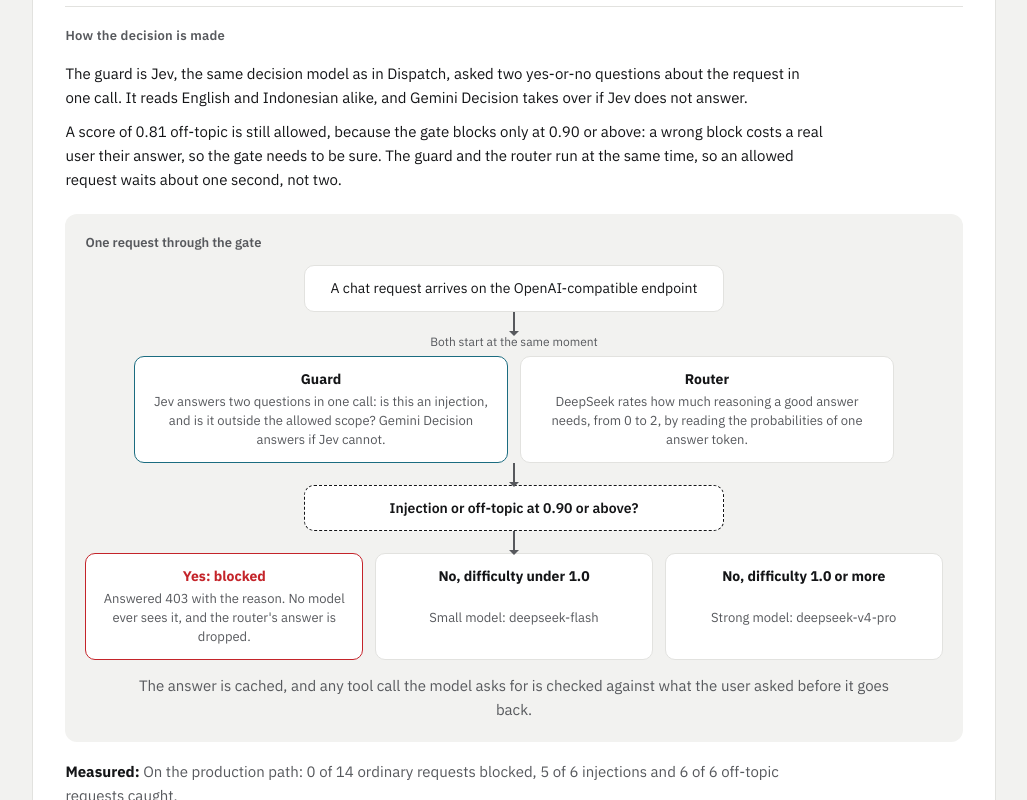
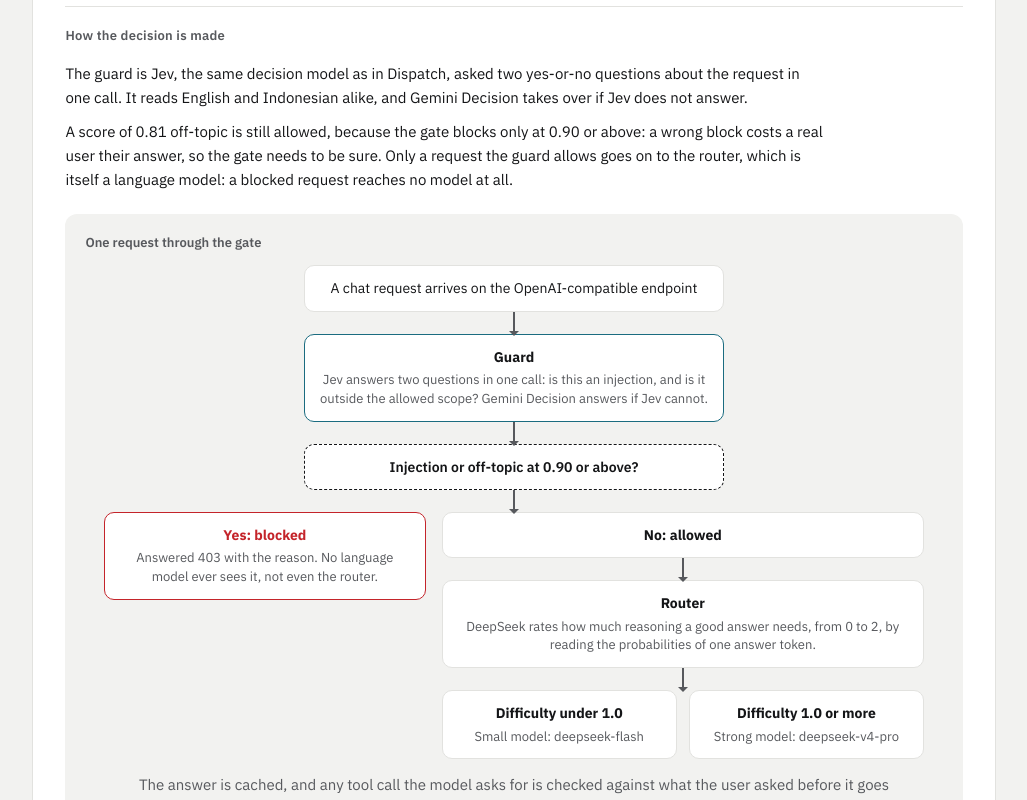
Before and after one commit to rafi-seniang/ai-engineering-lab, a React (Vite) app: page /guide in a window 1280 px wide. Shown: the part 2600-3400 px from the top of the page, without its empty margins (126-1153 px from the left). Built offline with nearby package versions, Linux system fonts and the light colour scheme; no server answers; what openapi-fetch would draw is missing.

Commit message:
Guide: the router runs only after the guard allows a request

```diff
--- a/src/guide/Guide.tsx
+++ b/src/guide/Guide.tsx
@@ -24,32 +24,36 @@ function Bars({ rows }: { rows: ExampleRow[] }) {
   );
 }
 
-/** One request through Gatekeeper: the guard and the router side by side, then the three ways out. */
+/** One request through Gatekeeper: the guard first, and only an allowed request goes on to the router. */
 function GateFlow({ flow }: { flow: GuideText["flow"] }) {
   return (
     <figure className="gd-flow" aria-label={flow.title}>
       <figcaption>{flow.title}</figcaption>
       <div className="gd-step">{flow.request}</div>
       <div className="gd-arrow" aria-hidden="true" />
-      <div className="gd-pair">
-        <span className="gd-together">{flow.together}</span>
       <div className="gd-step gd-key">
         <strong>{flow.guard}</strong>
         <span>{flow.guardDetail}</span>
       </div>
+      <div className="gd-arrow" aria-hidden="true" />
+      <div className="gd-step gd-question">{flow.question}</div>
+      <div className="gd-arrow" aria-hidden="true" />
+      <div className="gd-branches">
+        <div className="gd-step gd-blocked">
+          <strong>{flow.blocked}</strong>
+          <span>{flow.blockedDetail}</span>
+        </div>
+        <div className="gd-branch">
+          <div className="gd-step">
+            <strong>{flow.allowed}</strong>
+          </div>
+          <div className="gd-arrow" aria-hidden="true" />
           <div className="gd-step">
             <strong>{flow.router}</strong>
             <span>{flow.routerDetail}</span>
           </div>
-      </div>
-      <div className="gd-arrow" aria-hidden="true" />
-      <div className="gd-step gd-question">{flow.question}</div>
           <div className="gd-arrow" aria-hidden="true" />
           <div className="gd-outcomes">
-        <div className="gd-step gd-blocked">
-          <strong>{flow.blocked}</strong>
-          <span>{flow.blockedDetail}</span>
-        </div>
             <div className="gd-step">
               <strong>{flow.small}</strong>
               <span>{flow.smallDetail}</span>
@@ -57,6 +61,8 @@ function GateFlow({ flow }: { flow: GuideText["flow"] }) {
             <div className="gd-step">
               <strong>{flow.strong}</strong>
               <span>{flow.strongDetail}</span>
+            </div>
+          </div>
         </div>
       </div>
       <p className="gd-after">{flow.after}</p>
--- a/src/guide/content.ts
+++ b/src/guide/content.ts
@@ -32,7 +32,7 @@ export interface GuideText {
     guardDetail: string;
     router: string;
     routerDetail: string;
-    together: string;
+    allowed: string;
     question: string;
     blocked: string;
     blockedDetail: string;
@@ -61,13 +61,13 @@ export const GUIDE: Record<Lang, GuideText> = {
       router: "Router",
       routerDetail:
         "DeepSeek rates how much reasoning a good answer needs, from 0 to 2, by reading the probabilities of one answer token.",
-      together: "Both start at the same moment",
+      allowed: "No: allowed",
       question: "Injection or off-topic at 0.90 or above?",
       blocked: "Yes: blocked",
-      blockedDetail: "Answered 403 with the reason. No model ever sees it, and the router's answer is dropped.",
-      small: "No, difficulty under 1.0",
+      blockedDetail: "Answered 403 with the reason. No language model ever sees it, not even the router.",
+      small: "Difficulty under 1.0",
       smallDetail: "Small model: deepseek-flash",
-      strong: "No, difficulty 1.0 or more",
+      strong: "Difficulty 1.0 or more",
       strongDetail: "Strong model: deepseek-v4-pro",
       after:
         "The answer is cached, and any tool call the model asks for is checked against what the user asked before it goes back.",
@@ -163,7 +163,7 @@ export const GUIDE: Record<Lang, GuideText> = {
           title: "How the decision is made",
           paragraphs: [
             "The guard is Jev, the same decision model as in Dispatch, asked two yes-or-no questions about the request in one call. It reads English and Indonesian alike, and Gemini Decision takes over if Jev does not answer.",
-            "A score of 0.81 off-topic is still allowed, because the gate blocks only at 0.90 or above: a wrong block costs a real user their answer, so the gate needs to be sure. The guard and the router run at the same time, so an allowed request waits about one second, not two.",
+            "A score of 0.81 off-topic is still allowed, because the gate blocks only at 0.90 or above: a wrong block costs a real user their answer, so the gate needs to be sure. Only a request the guard allows goes on to the router, which is itself a language model: a blocked request reaches no model at all.",
           ],
         },
         measured:
@@ -186,13 +186,13 @@ export const GUIDE: Record<Lang, GuideText> = {
       router: "Router",
       routerDetail:
         "DeepSeek menilai seberapa berat penalaran yang dibutuhkan, dari 0 sampai 2, dengan membaca probabilitas satu token jawaban.",
-      together: "Keduanya mulai bersamaan",
+      allowed: "Tidak: lolos",
       question: "Injeksi atau off-topic 0.90 ke atas?",
       blocked: "Ya: diblok",
-      blockedDetail: "Dijawab 403 beserta alasannya. Tidak ada model yang melihatnya, dan jawaban router dibuang.",
-      small: "Tidak, tingkat kesulitan di bawah 1.0",
+      blockedDetail: "Dijawab 403 beserta alasannya. Tidak ada model bahasa yang melihatnya, router pun tidak.",
+      small: "Tingkat kesulitan di bawah 1.0",
       smallDetail: "Model kecil: deepseek-flash",
-      strong: "Tidak, tingkat kesulitan 1.0 ke atas",
+      strong: "Tingkat kesulitan 1.0 ke atas",
       strongDetail: "Model besar: deepseek-v4-pro",
       after:
         "Jawabannya di-cache, dan setiap tool call dari model dicek terhadap permintaan user sebelum dikembalikan.",
@@ -290,7 +290,7 @@ export const GUIDE: Record<Lang, GuideText> = {
           title: "Bagaimana keputusannya dibuat",
           paragraphs: [
             "Penjaganya adalah Jev, model keputusan yang sama dengan di Dispatch, yang ditanya dua pertanyaan ya atau tidak tentang request dalam satu panggilan. Ia membaca bahasa Inggris dan Indonesia sama baiknya, dan Gemini Decision mengambil alih kalau Jev tidak menjawab.",
-            "Skor off-topic 0.81 tetap lolos, karena gerbang baru memblok di 0.90 ke atas: blok yang salah membuat user sungguhan kehilangan jawabannya, jadi gerbang harus yakin dulu. Penjaga dan router jalan bersamaan, jadi request yang lolos menunggu sekitar satu detik, bukan dua.",
+            "Skor off-topic 0.81 tetap lolos, karena gerbang baru memblok di 0.90 ke atas: blok yang salah membuat user sungguhan kehilangan jawabannya, jadi gerbang harus yakin dulu. Hanya request yang lolos dari penjaga yang diteruskan ke router, yang juga model bahasa: request yang diblok tidak sampai ke model mana pun.",
           ],
         },
         measured:
--- a/src/guide/guide.css
+++ b/src/guide/guide.css
@@ -277,33 +277,27 @@
   border-top-color: var(--brand-soft-ink);
   border-bottom: 0;
 }
-.gd-pair,
+/* blocked on the left; allowed on the right, through the router to the two models */
+.gd-branches {
+  display: grid;
+  grid-template-columns: minmax(0, 2fr) minmax(0, 3fr);
+  align-items: start;
+  gap: 16px;
+  width: 100%;
+  max-width: 820px;
+}
+.gd-branch {
+  display: grid;
+  justify-items: center;
+}
 .gd-outcomes {
   display: grid;
+  grid-template-columns: repeat(2, minmax(0, 1fr));
   gap: 12px;
   width: 100%;
 }
-.gd-pair {
-  grid-template-columns: repeat(2, minmax(0, 1fr));
-  max-width: 760px;
-  position: relative;
-  padding-top: 22px;
-}
-.gd-together {
-  position: absolute;
-  top: 0;
-  left: 50%;
-  translate: -50% 0;
-  color: var(--brand-soft-ink);
-  font-size: 12px;
-  white-space: nowrap;
-}
-.gd-pair .gd-step,
-.gd-outcomes .gd-step {
+.gd-branches .gd-step {
   max-width: none;
-}
-.gd-outcomes {
-  grid-template-columns: repeat(3, minmax(0, 1fr));
 }
 .gd-blocked {
   border-color: #c4242a;
@@ -321,7 +315,7 @@
 
 @media (max-width: 760px) {
   .gd-columns,
-  .gd-pair,
+  .gd-branches,
   .gd-outcomes {
     grid-template-columns: minmax(0, 1fr);
   }
```
Lines whose indentation alone changed are shown as unchanged.
